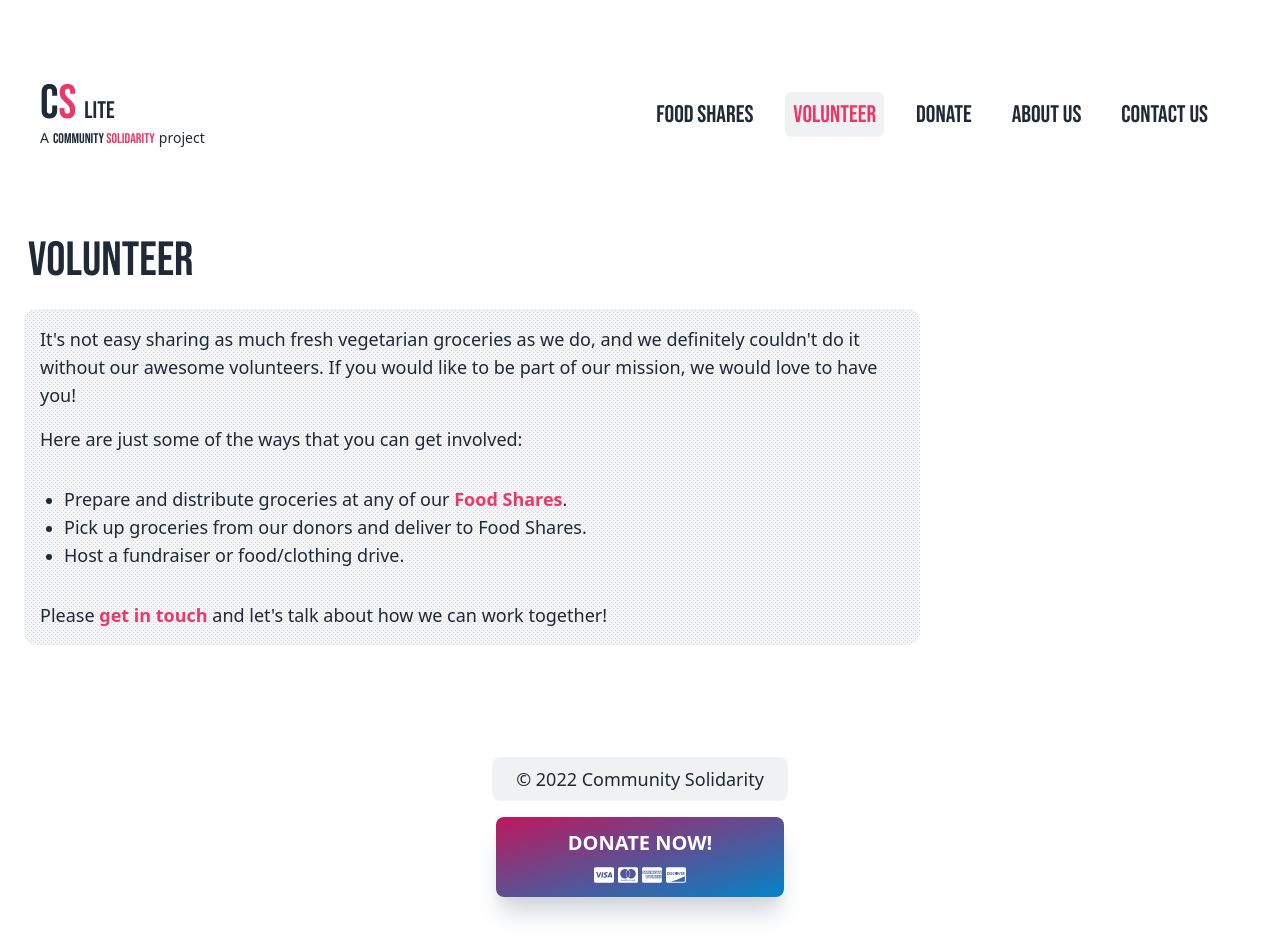
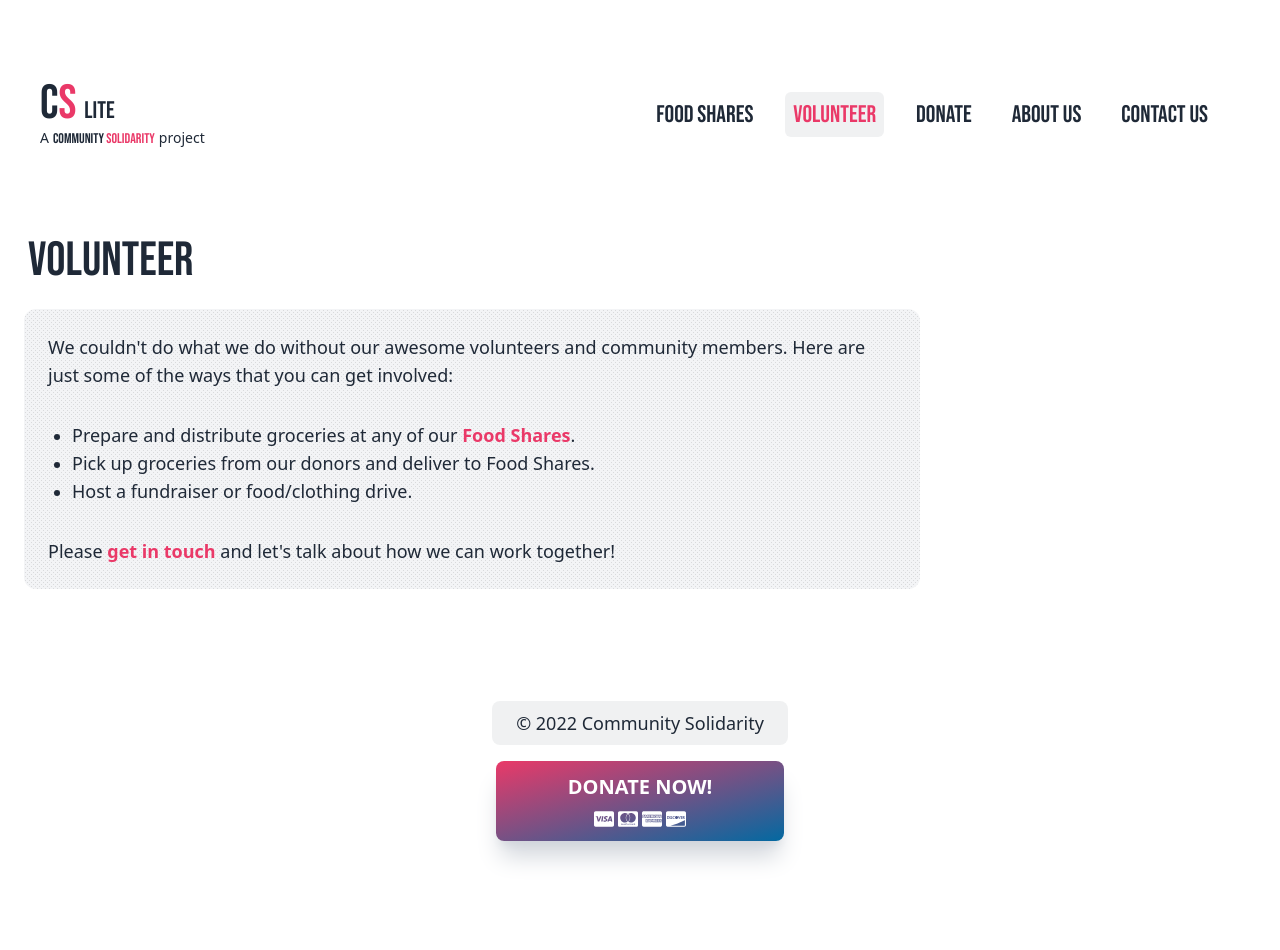
Before and after one commit to just214/cs-lite, a Next.js app: page /volunteer in a window 1280 px wide. Shown: the top 950 px of the page. After the commit the page ends 897 px from the top, so only its background shows below. Built offline with nearby package versions, Linux system fonts and the light colour scheme.

Commit message:
refactor: style improvements and content updates

```diff
--- a/src/components/DonateButton.tsx
+++ b/src/components/DonateButton.tsx
@@ -39,7 +39,7 @@ export const DonateButton = () => (
 
     <button
       type="submit"
-      className="cursor-pointer transition-colors duration-1000 ease-in-out inline-flex shadow-xl dark:shadow-black shadow-gray-300   items-center gap-2 text-white font-medium justify-center rounded-lg py-3 px-6 border-none  bg-gradient-to-br hover:bg-gradient-to-bl hover:bg-opacity-90 from-pink-700  to-sky-600 flex-col !w-72"
+      className="cursor-pointer transition-colors duration-1000 ease-in-out inline-flex shadow-xl dark:shadow-black shadow-gray-300  items-center gap-2 text-white font-medium justify-center rounded-lg py-3 px-6 border-none  bg-gradient-to-br hover:bg-gradient-to-bl hover:bg-opacity-90 from-cs-pink  to-sky-700 flex-col !w-72"
     >
       <p className="font-bold text-xl uppercase">Donate now!</p>
       <div className="items-center gap-1 flex text-xl">
--- a/src/pages/donate.tsx
+++ b/src/pages/donate.tsx
@@ -32,7 +32,7 @@ export const DonationCard = (props: DonationCardProps) => {
       </div>
 
       <div className="my-4 text-center text">{children}</div>
-      <div>{Footer}</div>
+      <div className="w-full">{Footer}</div>
     </div>
   );
 };
@@ -111,7 +111,7 @@ export default function Page() {
         </section>
       </div>
 
-      <div className="mt-4">
+      <div className="mt-12">
         <SectionTitle>Other Useful Donations</SectionTitle>
         <ul className="grid grid-cols-1 md:grid-cols-2 xl:grid-cols-4 gap-4">
           {donationTypes.map((type) => {
--- a/src/pages/index.tsx
+++ b/src/pages/index.tsx
@@ -49,7 +49,7 @@ export default function IndexPage() {
           <span className="font-sans ml-1">project</span>
         </p>
       </div>
-      <div className="flex items-center justify-center flex-wrap gap-8">
+      <div className="flex items-center justify-center flex-wrap gap-8 container mx-auto">
         {links.map((link) => {
           const Icon = link.icon;
           const base =
--- a/src/pages/volunteer.tsx
+++ b/src/pages/volunteer.tsx
@@ -10,16 +10,11 @@ export default function Page() {
       <SEO />
       <div>
         <SectionTitle>Volunteer</SectionTitle>
-        <section className="max-w-4xl texture rounded-xl surface-alt p-4">
+        <section className="max-w-4xl texture rounded-xl surface-alt p-4 md:p-6">
           <p>
-            It&apos;s not easy sharing as much fresh vegetarian groceries as we
-            do, and we definitely couldn&apos;t do it without our awesome
-            volunteers. If you would like to be part of our mission, we would
-            love to have you!
-          </p>
-
-          <p className="mt-4">
-            Here are just some of the ways that you can get involved:
+            We couldn&apos;t do what we do without our awesome volunteers and
+            community members. Here are just some of the ways that you can get
+            involved:
           </p>
 
           <ul className="list-disc ml-6 mt-8">
```
